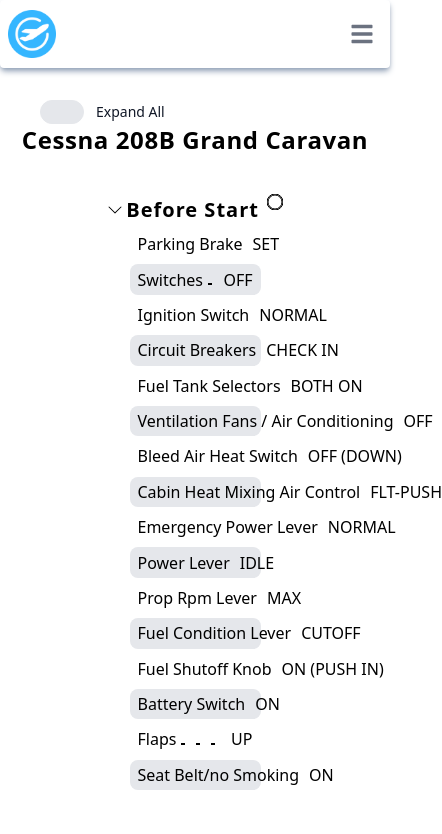
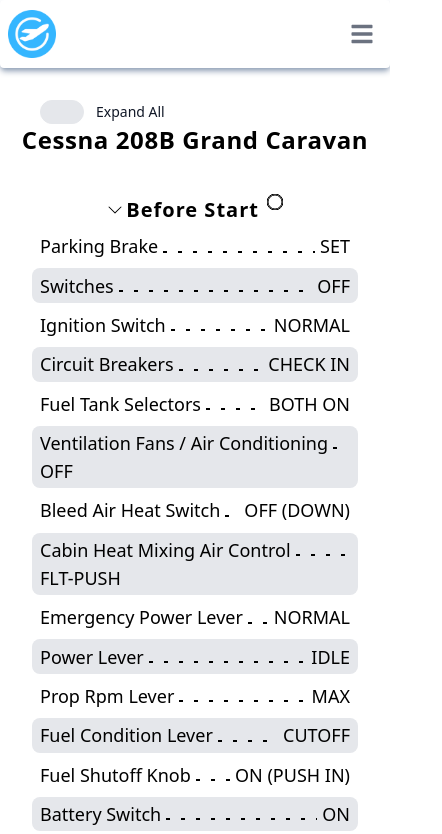
Before and after one commit to DaganCardinal/fschecklist, a React (Vite) app: page /208 in a window 390 px wide. Shown: the top 834 px of the page, 442 px wide, since content can reach past the window. Built offline with nearby package versions, Linux system fonts and the light colour scheme.

Commit message:
Basic mobile styling completed

```diff
--- a/src/components/Checklist.tsx
+++ b/src/components/Checklist.tsx
@@ -38,7 +38,7 @@
           {title}
         </h1>
       </div>
-      <div className="flex flex-col mx-auto justify-center w-1/2">
+      <div className="flex flex-col mx-auto justify-center lg:w-1/2 md:w-2/3">
         {Object.keys(checklistData).map((aircraft) => (
           <div key={aircraft} className="space-y-4">
             {Object.keys(checklistData[aircraft]).map((sectionTitle, index) => (
--- a/src/components/ChecklistItem/ListItem.tsx
+++ b/src/components/ChecklistItem/ListItem.tsx
@@ -23,7 +23,7 @@
 
   return (
     <button
-      className={`checklist-item px-2 py-[0.2rem] even:bg-gray-200 odd:bg-transparent rounded-lg w-full mx-10 ${
+      className={`flex flex-row flex-wrap checklist-item px-2 py-[0.2rem] even:bg-gray-200 odd:bg-transparent rounded-lg w-full mx-10 text-lg ${
         checked && "line-through"
       }`}
       onClick={handleChecked}
--- a/src/components/Navbar.tsx
+++ b/src/components/Navbar.tsx
@@ -4,6 +4,7 @@
 
 export const MainNavbar = () => {
   return (
+    <div className="w-full">
       <Navbar fluid rounded className="shadow-md shadow-slate-400">
         <Link to="/home">
           <Navbar.Brand>
@@ -29,5 +30,6 @@
           </Link>
         </Navbar.Collapse>
       </Navbar>
+    </div>
   );
 };
```
Lines whose indentation alone changed are shown as unchanged.
